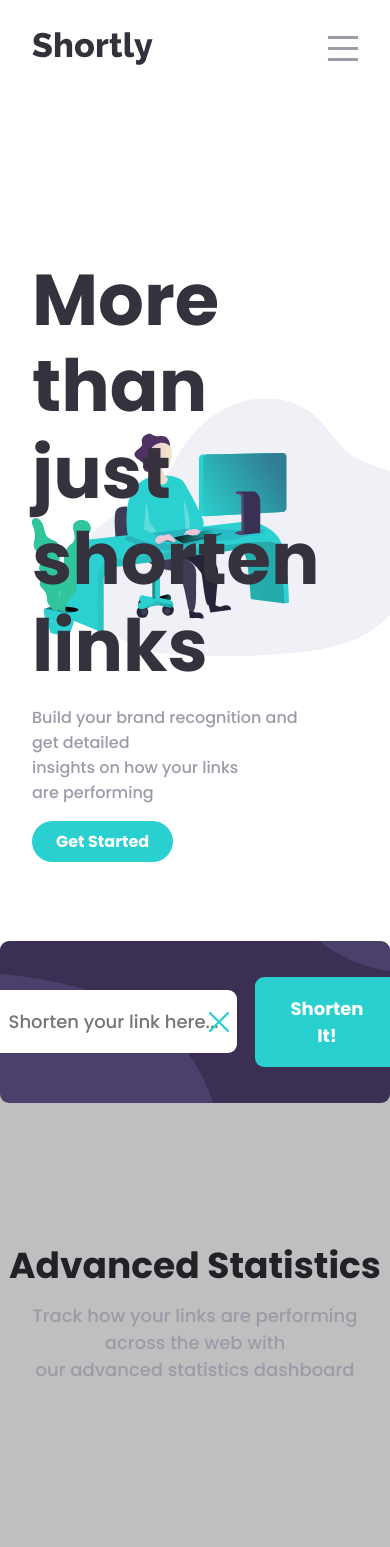
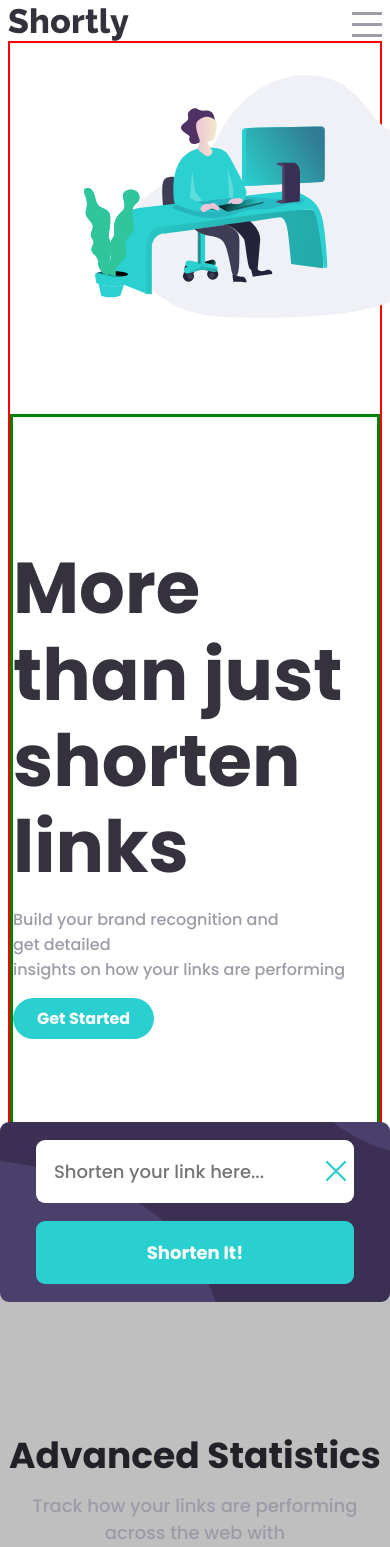
Before and after one commit to shemjay/url-shortening-app, a React (Vite) app: page / in a window 390 px wide. Shown: the top 1547 px of the page. Built offline with nearby package versions, Linux system fonts and the light colour scheme.

Commit message:
Make footer responsive

```diff
--- a/src/App.css
+++ b/src/App.css
@@ -32,19 +32,19 @@ body, html {
 
 .app__container {
   background-color: white;
-  padding: 4em 6em;
+  padding: 3em 5em;
   overflow-x: hidden;
 }
 
 @media (max-width: 768px) {
   .app__container {
-    padding: 2em 4em;
+    padding: 1em 1em;
   }
 }
 
 @media (max-width: 480px) {
   .app__container {
-    padding: 2em 2em;
+    padding: 0.5em 0.5em;
     font-size: 16px;
   }
 }
--- a/src/Components/Banner.css
+++ b/src/Components/Banner.css
@@ -4,6 +4,7 @@
     justify-content: left;
     position: relative;
     color: var(--very-dark-blue);
+    border: 2px solid red;
 }
 
 .banner__content {
@@ -15,6 +16,7 @@
     justify-content: center;
     flex-direction: column;
     padding: 8em 0 8em 0;
+    border: 3px solid green;
 }
 
 .banner__image {
@@ -49,6 +51,21 @@
 @media (max-width: 768px) {
     .banner__container {
         flex-direction: column;
-        padding: 0;
+        align-items: center;
+        padding: 2em 0;
     }
-  }
+
+    .banner__image {
+        position: relative;
+        max-width: 100%;
+        transform: translateY(0);
+        right: -20%;
+        margin-bottom: 2em;
+      }
+
+    .banner__content {
+        display: flex;
+        justify-content: center; /* THISS ISSSNT CENTERINGGG  ARGHHHHHHHHHHHH*/
+        align-items: center;
+      }
+}
--- a/src/Components/Banner.jsx
+++ b/src/Components/Banner.jsx
@@ -6,15 +6,18 @@ import Button from './Button'
 const Banner = () => {
   return (
     <div className='banner__container'>
-      <div className='banner__content'>
+
+      <div className='banner__image'>
+        <img src={BannerImage} alt='banner image' />
+      </div>
+
+      <div className='banner__content' >
         <h1>More than just<br /> shorten links</h1>
         <p>Build your brand recognition and get detailed<br/> insights on how your links are performing</p>
         <Button text="Get Started" variant="tertiary"/>
       </div>
 
-      <div className='banner__image'>
-        <img src={BannerImage} alt='banner image' />
-      </div>
+
     </div>
   )
 }
--- a/src/Components/Boost.css
+++ b/src/Components/Boost.css
@@ -8,11 +8,18 @@
     align-items: center;
     justify-content: center;
     flex-direction: column;
+    text-align: center;
     padding: 3rem 0;
     gap: 1em;
     color: white;
 }
 
 .boost__container h2 {
-    font-size: 35px;
+    font-size: 2em;
 }
+
+@media (max-width: 768px) {
+    .boost__container h2 {
+        font-size: 1.5em;
+    }
+}
--- a/src/Components/Button.css
+++ b/src/Components/Button.css
@@ -29,3 +29,9 @@
     padding: 1em 2em;
     background-color: var(--dark-violet);
 }
+
+@media (max-width: 768px) {
+    .button__signin.secondary  {
+        width: 100%;
+    }
+}
--- a/src/Components/Footer.css
+++ b/src/Components/Footer.css
@@ -2,7 +2,6 @@
     background-color: var(--very-dark-violet);
     display: grid;
     grid-template-columns: 1fr 2fr 1fr;
-
     padding: 4em 6em;
     color: white;
 }
@@ -51,3 +50,46 @@
 .footer__socials g:hover {
     color: var(--cyan);
 }
+
+@media (max-width: 1024px) {
+    .footer {
+        grid-template-columns: 1fr;
+        grid-template-rows: auto auto auto;
+        padding: 2em;
+        gap: 4em;
+    }
+
+    .footer__links {
+        grid-template-columns: 1fr 1fr;
+        display: flex;
+        flex-direction: column;
+        align-items: center;
+    }
+
+    .footer__logo {
+        display: flex;
+        align-items: center;
+        justify-content: center;
+    }
+
+    .footer__socials {
+        display: flex;
+        align-items: center;
+        justify-content: center;
+    }
+}
+
+@media (max-width: 768px) {
+    .footer {
+        grid-template-columns: 1fr;
+    }
+
+    .footer__links {
+        grid-template-columns: 1fr;
+        gap: 1em;
+    }
+
+    .footer__socials {
+        justify-content: center;
+    }
+}
--- a/src/Components/Navbar.css
+++ b/src/Components/Navbar.css
@@ -34,7 +34,6 @@
   background-color: var(--dark-violet);
   border-radius: 0.5rem;
   z-index: 999;
-  border: 2px solid black;
   gap: 0.5rem;
   padding: 0.5rem 0.5rem;
   transition: opacity 0.3s ease, transform 0.3s ease;
--- a/src/Components/Shortener.css
+++ b/src/Components/Shortener.css
@@ -8,6 +8,7 @@
   background-repeat: no-repeat;
   background-color: var(--dark-violet);
   border-radius: 0.5em;
+  max-width: 100%;
   width: 100%;
   position: absolute;
   top: 0;
@@ -117,6 +118,50 @@ input[type="url"] {
   display: flex;
   align-items: center;
 }
-.close-icon:hover {
-  stroke: red; /* Change color on hover */
+
+@media (max-width: 768px) {
+  .shortener__container {
+    display: flex;
+    flex-direction: column;
+    align-items: center;
+    padding: 1em 2em;
+  }
+
+  .shortener__text-error {
+    text-align: center;
+    margin: 1em 0em 0em 0em;
+  }
+
+  .shortener__input {
+    display: flex;
+    flex-direction: column;
+    align-items: center;
+    justify-content: center;
+    flex: 1;
+  }
+
+  .container-link-content {
+    display: flex;
+    align-items: center;
+    flex-direction: column;
+    width: 100%;
+    border: 2px solid green;
+  }
+
+  .container__link-shortened {
+    text-align: left;
+
+    flex-direction: column;
+    width: 100%;
+    border: 2px solid yellow;
+    padding: 0.5em;
+    justify-content: left;
+  }
+
+  .container__link-original {
+    border: 2px solid red;
+    width: 100%;
+    padding: 0.5em;
+  }
+
 }
--- a/src/Components/Shortener.jsx
+++ b/src/Components/Shortener.jsx
@@ -125,8 +125,7 @@ const Shortener = () => {
             </label>
 
             <Button
-              text={loading && error === "" ? <Spinner variant="button"/> : 'Shorten It!'} //Breaks when theres an API error
-              //Use this for now text="Shorten It!"
+              text={loading && error === "" ? <Spinner variant="button"/> : 'Shorten It!'}
               variant="secondary"
               onClick={handleSubmit}
               disabled={loading}
@@ -157,7 +156,6 @@ const Shortener = () => {
                   </a>
                 </div>
 
-                {/* Render shortened URL and copy button */}
                 <div className="container__link-shortened">
                   <a
                     href={url.shortened}
```
